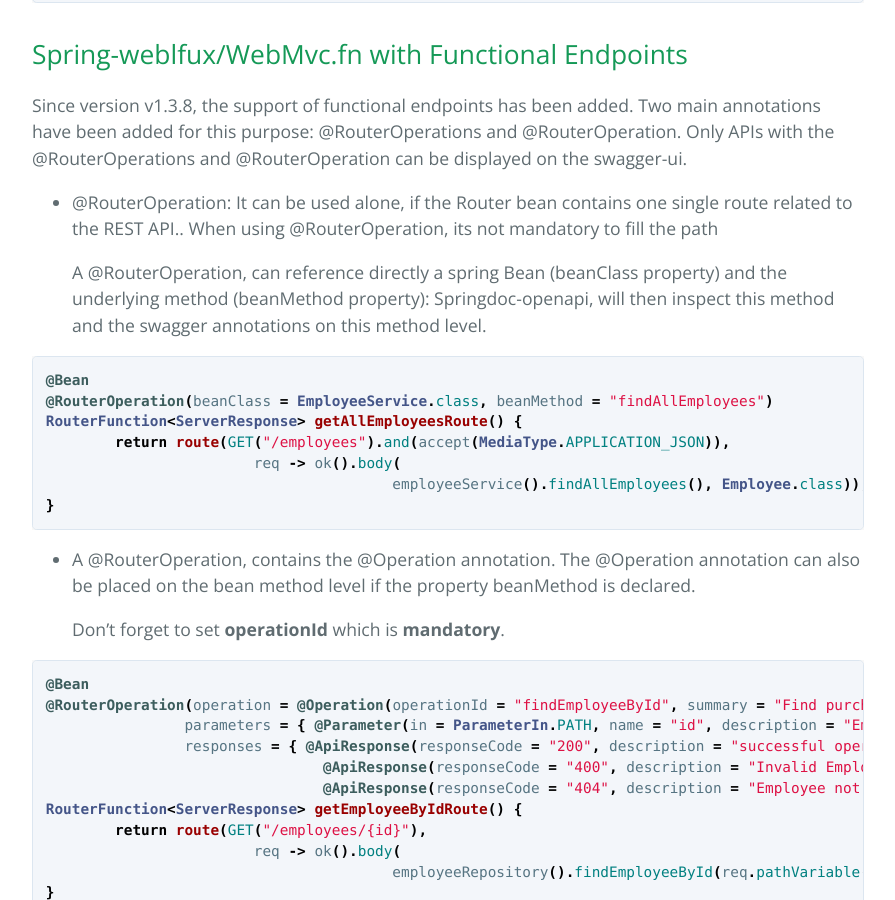
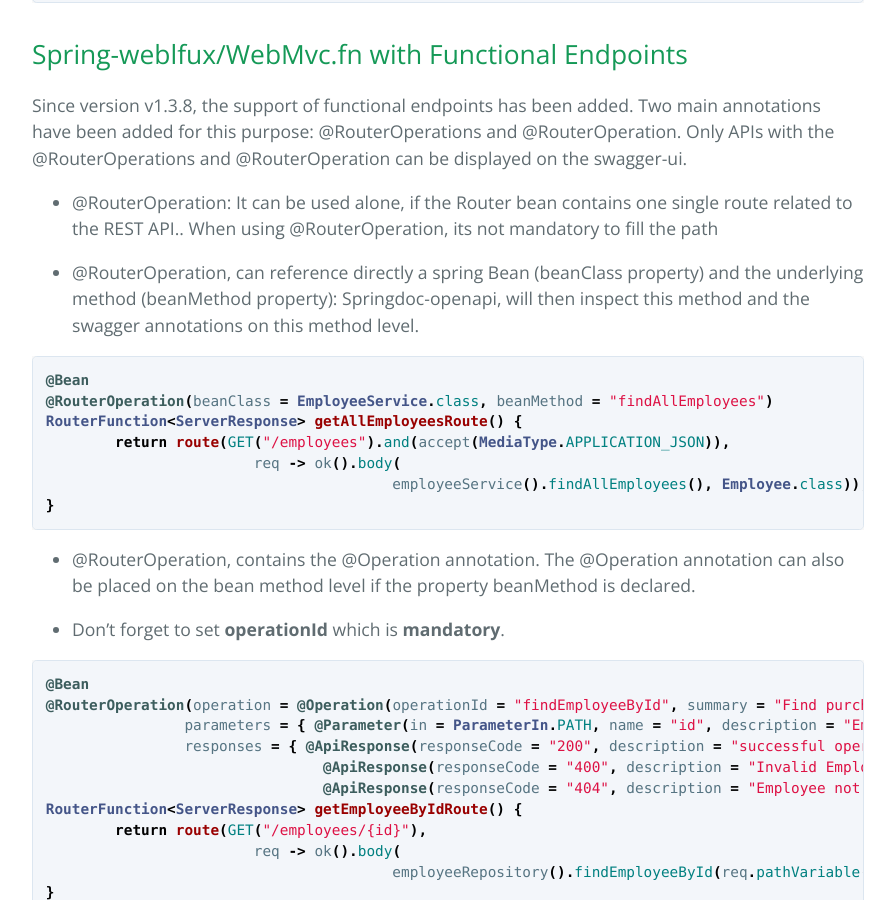
Before and after one commit to springdoc/springdoc.github.io, a Jekyll site: the page built from index.md, in a window 1280 px wide and 900 px high, scrolled down 4474 px. Shown: the whole window, without its empty margins (192-1087 px from the left). Built offline with Jekyll 4.4.1, drawn with Linux system fonts in a browser that asks for light colours.

Commit message:
documentation update

````diff
--- a/index.md
+++ b/index.md
@@ -150,7 +150,7 @@ Only APIs with the @RouterOperations and @RouterOperation can be displayed on th
 *   @RouterOperation: It can be used alone, if the Router bean contains one single route related to the REST API..
     When using @RouterOperation, its not mandatory to fill the path
 
-	A @RouterOperation, can reference directly a spring Bean (beanClass property) and the underlying method (beanMethod property): Springdoc-openapi, will then inspect this method and the swagger annotations on this method level.
+*   @RouterOperation, can reference directly a spring Bean (beanClass property) and the underlying method (beanMethod property): Springdoc-openapi, will then inspect this method and the swagger annotations on this method level.
 
 ```java
 @Bean
@@ -162,10 +162,10 @@ RouterFunction<ServerResponse> getAllEmployeesRoute() {
 }
 ```
 
-*   A @RouterOperation, contains the @Operation annotation.
+*   @RouterOperation, contains the @Operation annotation.
 	The @Operation annotation can also be placed on the bean method level if the property beanMethod is declared.
 
-	Don't forget to set **operationId** which is **mandatory**.
+*   Don't forget to set **operationId** which is **mandatory**.
 
 ```java
 @Bean
@@ -184,7 +184,7 @@ RouterFunction<ServerResponse> getEmployeeByIdRoute() {
 *   @RouterOperations: This annotation should be used if the Router bean contains multiple routes.
     When using RouterOperations, its mandatory to fill the path property.
 
-	A @RouterOperations, contains many @RouterOperation.
+*   A @RouterOperations, contains many @RouterOperation.
 
 ```java
 @RouterOperations({ @RouterOperation(path = "/getAllPersons", beanClass = PersonService.class, beanMethod = "getAll"),
````
